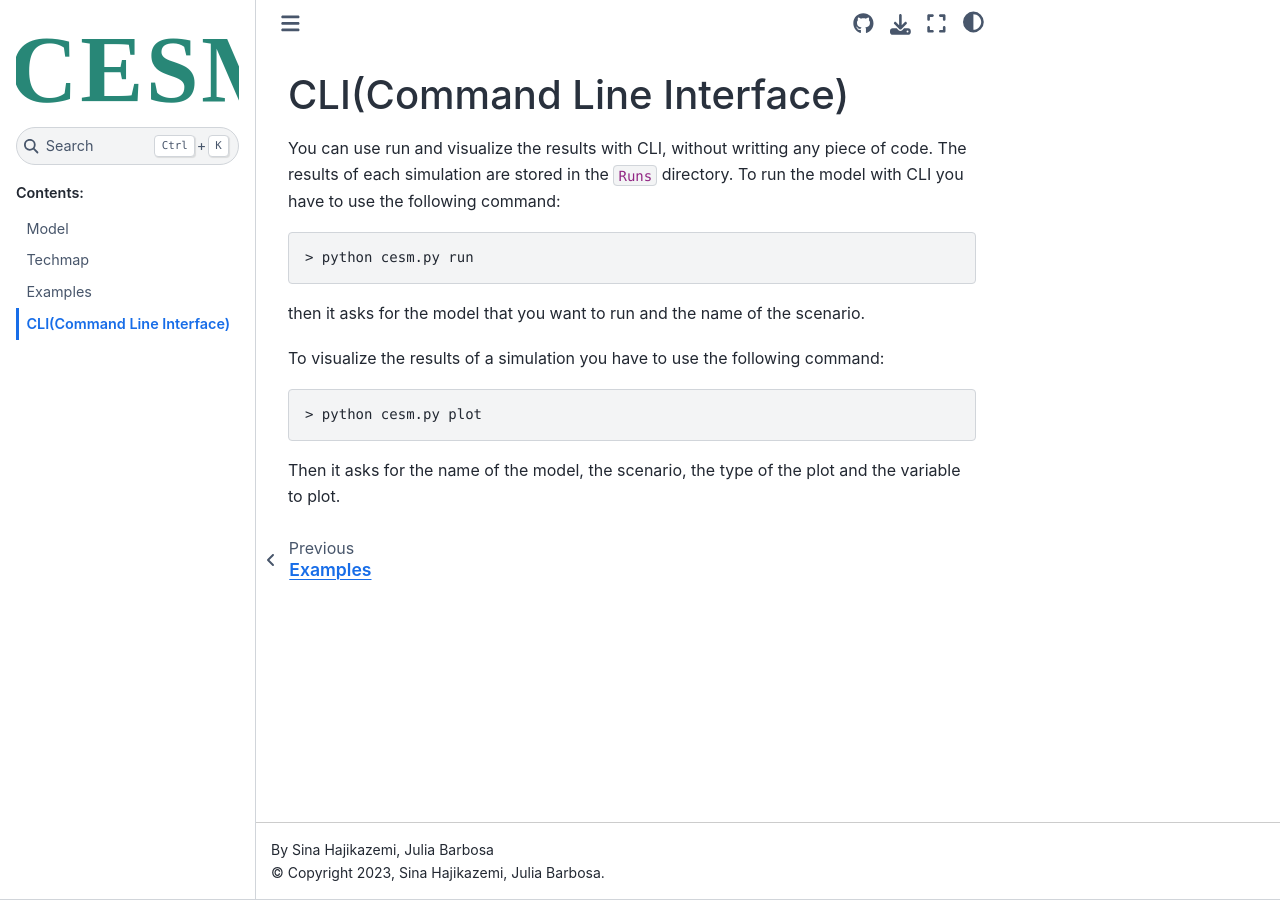
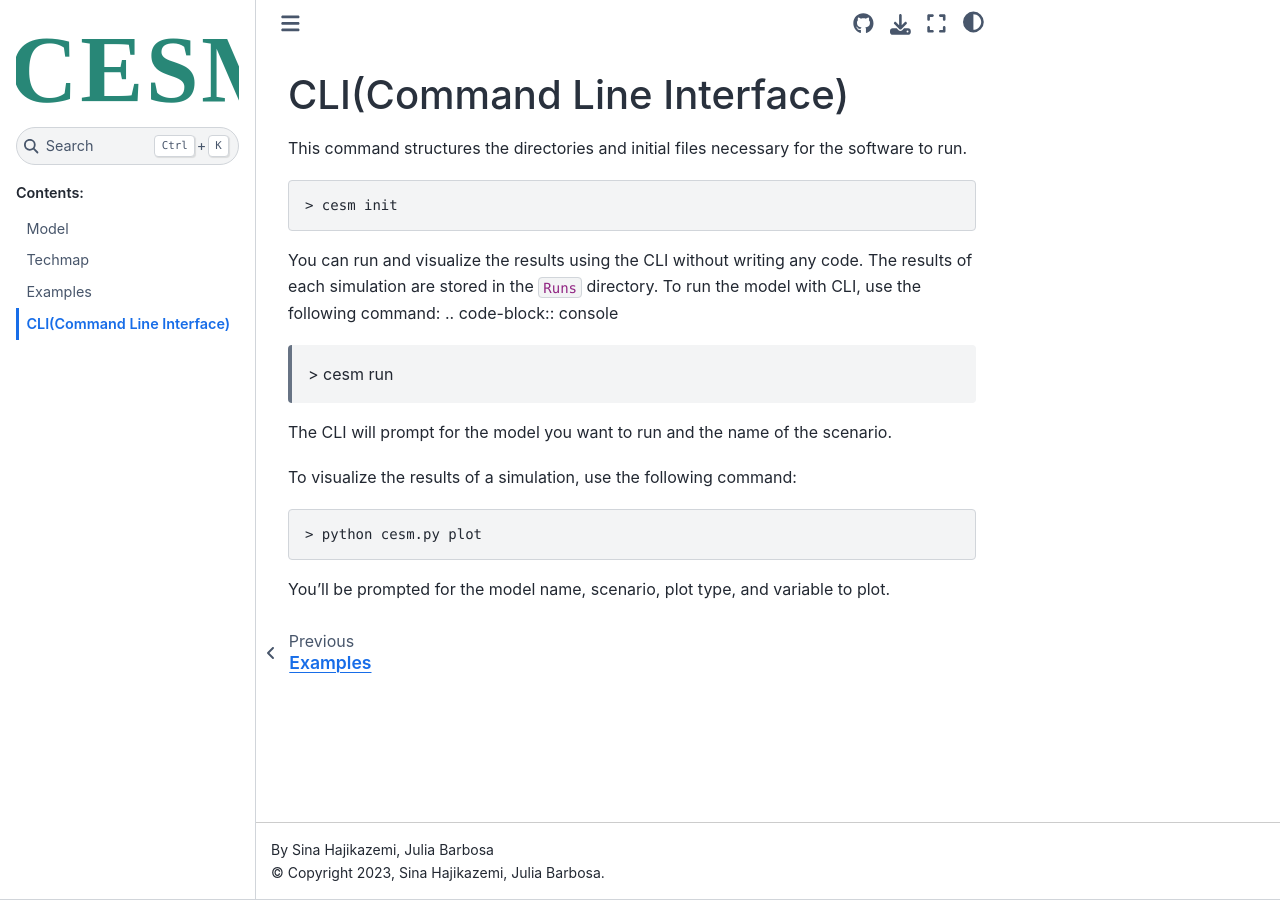
Before and after one commit to EINS-TUDa/CESM, a Sphinx documentation site: the page built from docs/source/cli.rst, in a window 1280 px wide. Built offline with Sphinx 7.4.7 and the Sphinx Book theme 1.1.4, drawn with Linux system fonts in a browser that asks for light colours.

Commit message:
init added to the CLI commands

```diff
--- a/docs/source/cli.rst
+++ b/docs/source/cli.rst
@@ -1,17 +1,23 @@
 CLI(Command Line Interface)
 ============================
-You can use run and visualize the results with CLI, without writting any piece of code. The results of each simulation are stored in the ``Runs`` directory. To run the model with  CLI you have to use the following command:
+
+This command structures the directories and initial files necessary for the software to run.
 
 .. code-block:: console
 
-   > python cesm.py run
+   > cesm init
 
-then it asks for the model that you want to run and the name of the scenario.
+You can run and visualize the results using the CLI without writing any code. The results of each simulation are stored in the ``Runs`` directory. To run the model with CLI, use the following command:
+.. code-block:: console
 
-To visualize the results of a simulation you have to use the following command:
+   > cesm run
+
+The CLI will prompt for the model you want to run and the name of the scenario.
+
+To visualize the results of a simulation, use the following command:
 
 .. code-block:: console
 
    > python cesm.py plot
 
-Then it asks for the name of the model, the scenario, the type of the plot and the variable to plot.
+You'll be prompted for the model name, scenario, plot type, and variable to plot.
```
